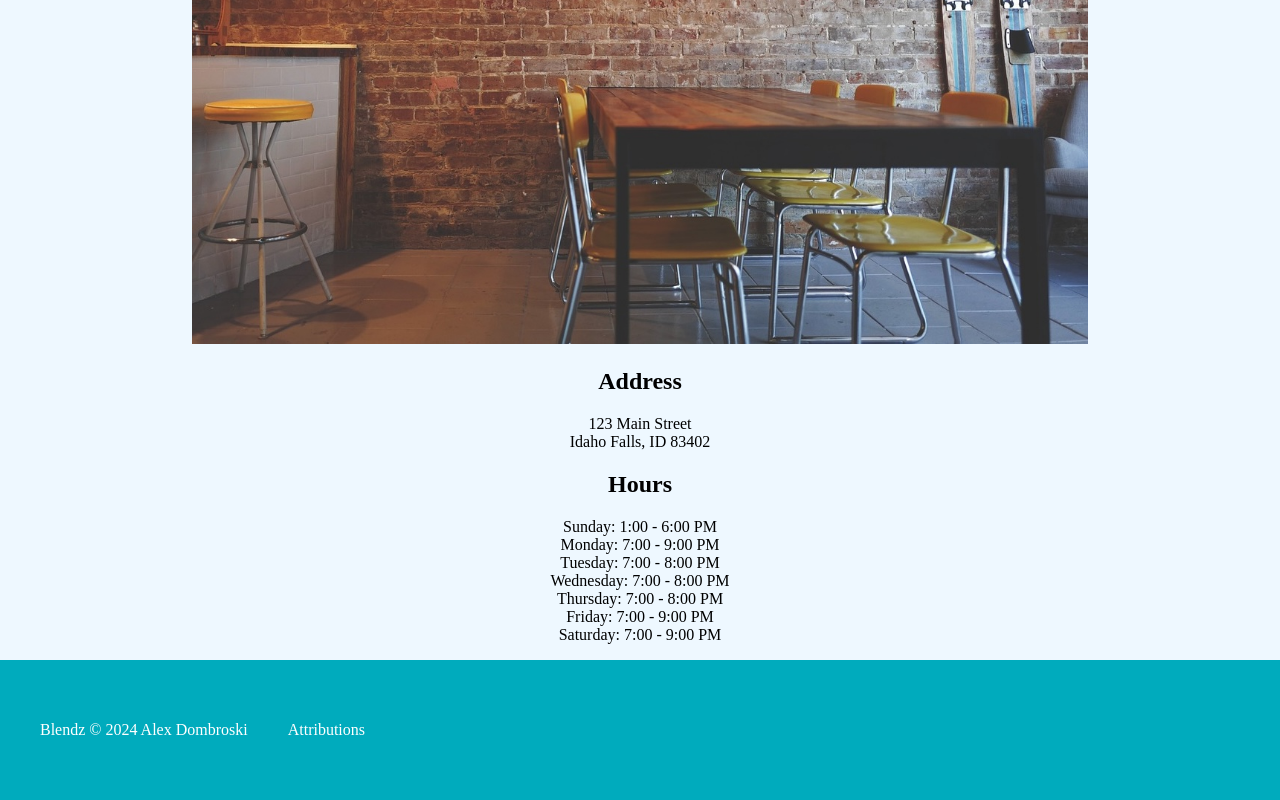
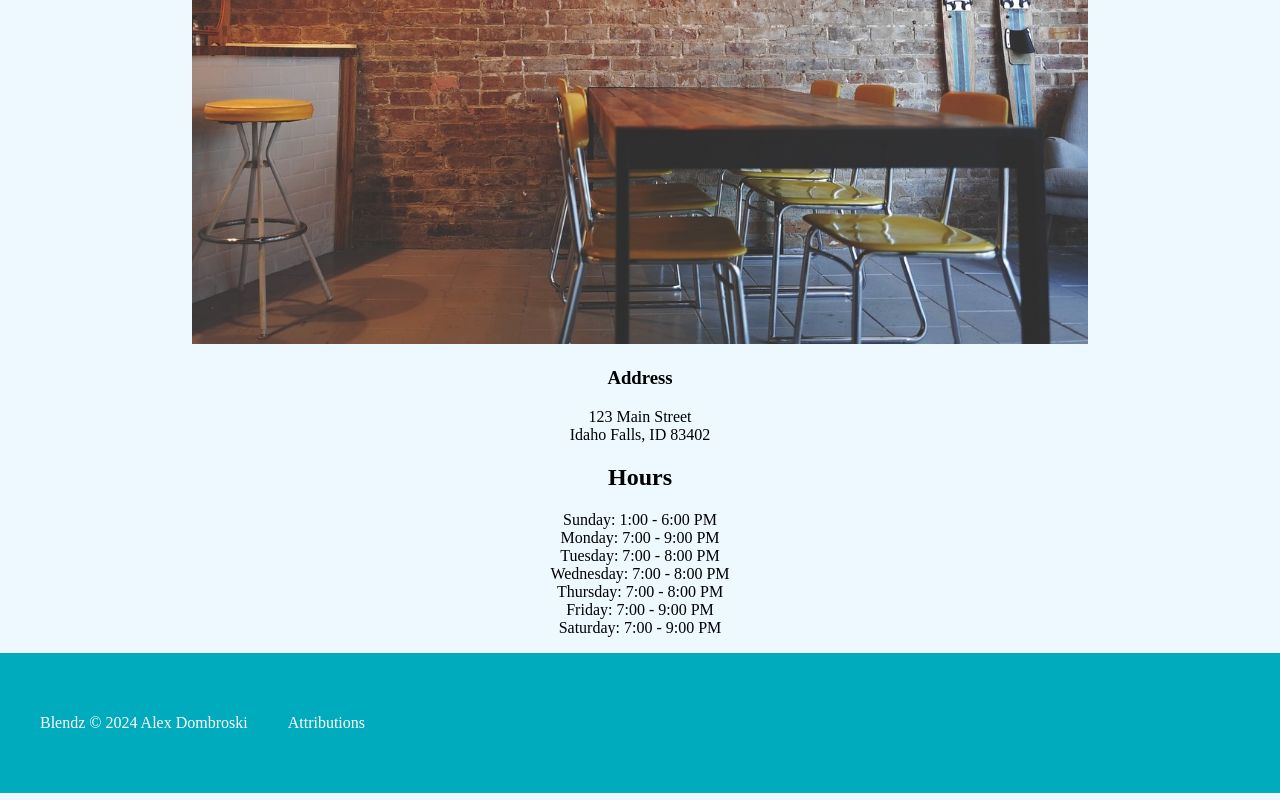
Before and after one commit to alexanderdombroski/blendz, a React (Create React App) app: page /about in a window 1280 px wide. Shown: the part 935-1735 px from the top of the page. Built offline with nearby package versions, Linux system fonts and the light colour scheme; a web font is replaced by a local one.

Commit message:
reduced header size

```diff
--- a/src/AboutPage.tsx
+++ b/src/AboutPage.tsx
@@ -14,7 +14,7 @@ function AboutPage() {
 
             <img src={`${process.env.PUBLIC_URL}/images/restaurant.jpg`} alt="" />
 
-            <h2>Address</h2>
+            <h3>Address</h3>
             <div className="address">
                 <p>123 Main Street<br/>Idaho Falls, ID 83402</p>
             </div>
```
